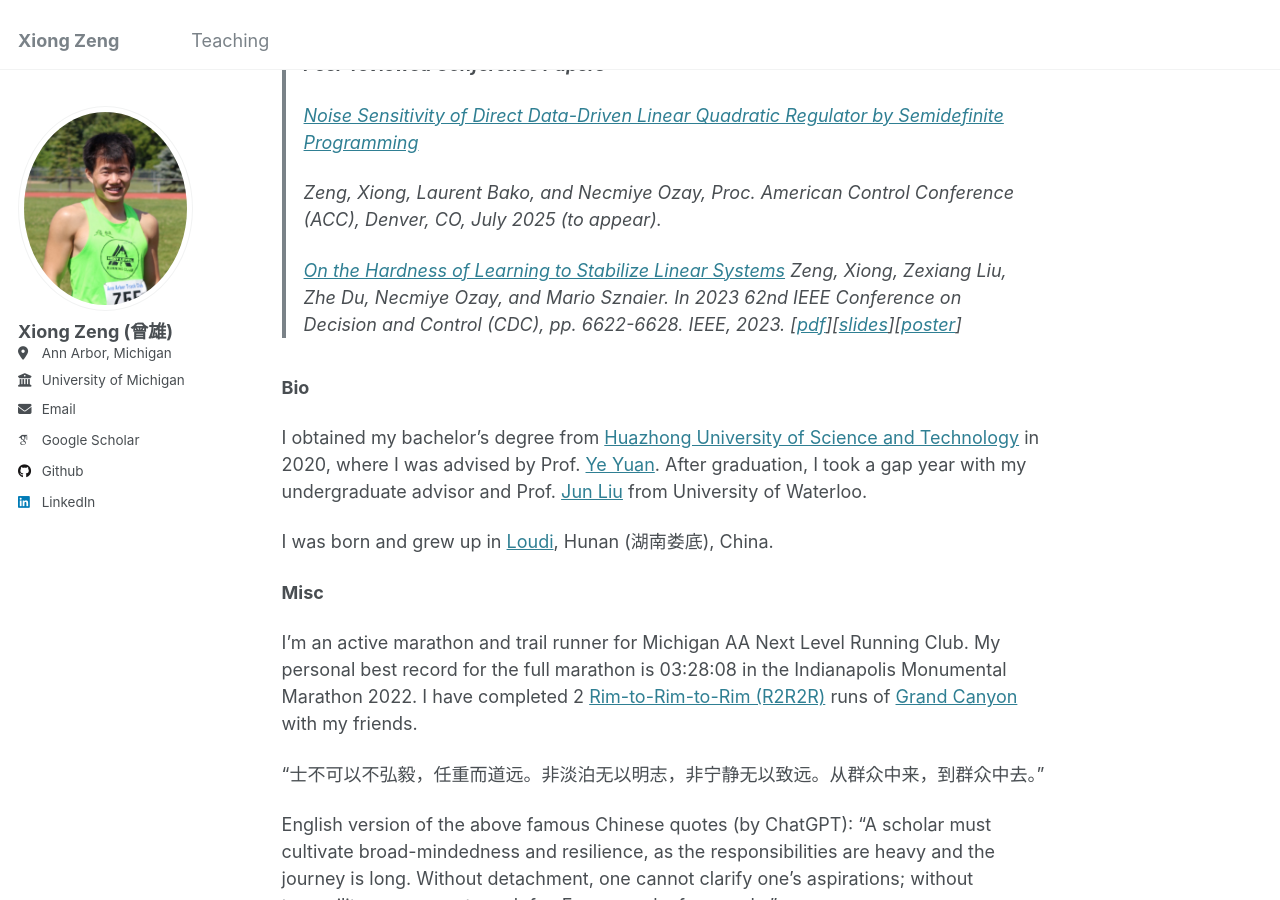
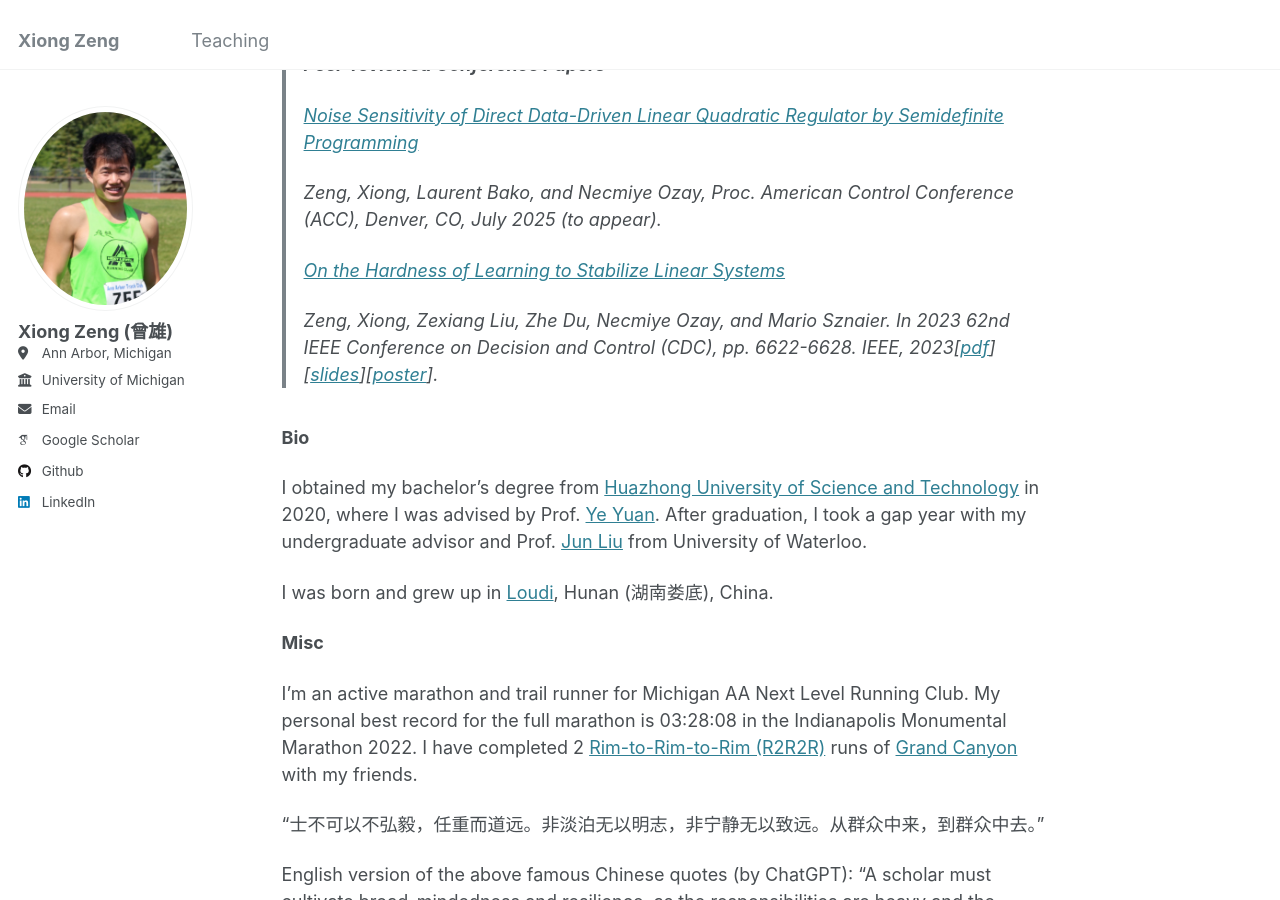
Before and after one commit to zengxiong111/zengxiong.github.io, a Jekyll site: the page built from _pages/about.md, in a window 1280 px wide and 900 px high, scrolled down 419 px. Built offline with Jekyll 4.4.1, drawn with Linux system fonts in a browser that asks for light colours; some web fonts are replaced.

```diff
--- a/_pages/about.md
+++ b/_pages/about.md
@@ -23,9 +23,9 @@ I'm a fourth-year Ph.D. candidate in UMich EECS department, working with Prof. <
 >
 > Zeng, Xiong, Laurent Bako, and Necmiye Ozay, Proc. American Control Conference (ACC), Denver, CO, July 2025 (to appear).
 >
+> [On the Hardness of Learning to Stabilize Linear Systems](https://arxiv.org/abs/2311.11151)
 >
-> [On the Hardness of Learning to Stabilize Linear Systems](https://arxiv.org/abs/2311.11151)
-> Zeng, Xiong, Zexiang Liu, Zhe Du, Necmiye Ozay, and Mario Sznaier. In 2023 62nd IEEE Conference on Decision and Control (CDC), pp. 6622-6628. IEEE, 2023. [<a href="https://github.com/zengxiong111/zengxiong.github.io/blob/master/files/hard_learn_to_stabilize.pdf" target="_blank">pdf</a>][<a href="https://github.com/zengxiong111/zengxiong.github.io/blob/master/files/hard_learn_stabilize_present.pdf" target="_blank">slides</a>][<a href="https://github.com/zengxiong111/zengxiong.github.io/blob/master/files/On%20The%20Hardness%20of%20Learning%20to%20Stabilize%20Linear%20Systems_Poster.pdf" target="_blank">poster</a>]
+> Zeng, Xiong, Zexiang Liu, Zhe Du, Necmiye Ozay, and Mario Sznaier. In 2023 62nd IEEE Conference on Decision and Control (CDC), pp. 6622-6628. IEEE, 2023[<a href="https://github.com/zengxiong111/zengxiong.github.io/blob/master/files/hard_learn_to_stabilize.pdf" target="_blank">pdf</a>][<a href="https://github.com/zengxiong111/zengxiong.github.io/blob/master/files/hard_learn_stabilize_present.pdf" target="_blank">slides</a>][<a href="https://github.com/zengxiong111/zengxiong.github.io/blob/master/files/On%20The%20Hardness%20of%20Learning%20to%20Stabilize%20Linear%20Systems_Poster.pdf" target="_blank">poster</a>].
 
 **Bio**
 
```
